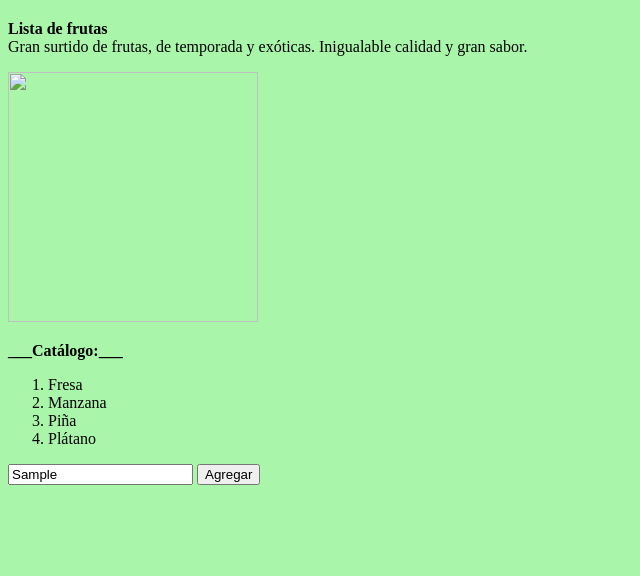
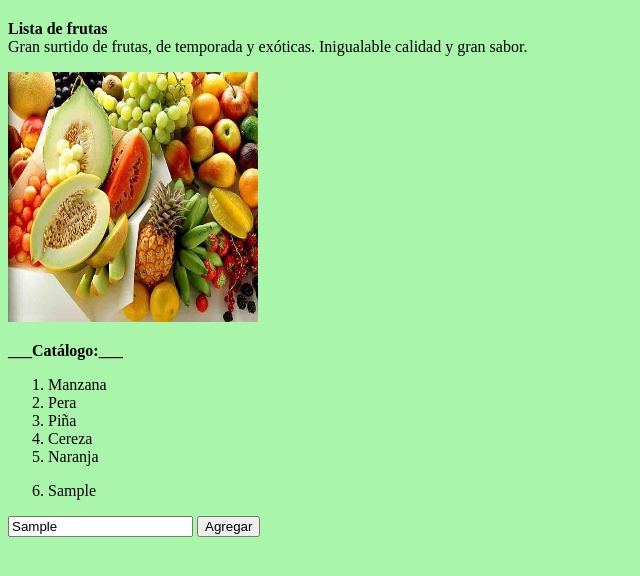
Before and after one commit to AnaSalazar/lista_Frutas, a plain HTML site: page index.html in a window 1280 px wide. Both pictures are taken after typing "Sample" into the empty fields and a click on the button "Agregar". Shown: the part 60-636 px from the top of the page, without its empty margins (0-640 px from the left). Drawn offline with Linux system fonts and the light colour scheme.

Commit message:
modificacion de mi index y adición del .js y .md

```diff
--- /dev/null
+++ b/assets/js/javascript.js
@@ -0,0 +1,12 @@
+var frutas = []; //arreglo vacio para guardar mi lista
+function agregarFruta(){
+    var fruta=document.getElementById("fruta").value; //valor traido del input
+    frutas.push(fruta);//si no pongo el push antes de lo siguiente no funciona de manera correcta
+    var longitud = frutas.length;
+    var texto = ""; //string vacio para "guardar" lo que se va a imprimir
+
+    for(var i = 0; i < longitud; i++){
+        texto += "<li>" + frutas[i] + "</li>";
+    }
+    document.getElementById("lista").innerHTML = texto;
+}
--- a/index.html
+++ b/index.html
@@ -1,26 +1,29 @@
 <!DOCTYPE html>
-<html>
+<html lang="es">
   <head>
     <meta charset="utf-8">
     <title>Lista de frutas</title>
+    <script type="text/javascript" src="assets\js\javascript.js">
+    //para enlazar mi .js no debo olvidar poner toda la "ruta"
+    </script>
   </head>
   <body>
     <BODY BGCOLOR="#A9F5A9">
      <h1><i><strong>Fruteria Steph's</strong></i></h1>
      <p><strong>Lista de frutas</strong><br>
        Gran surtido de frutas, de temporada y exóticas. Inigualable calidad y gran sabor.</p>
-     <img src="fruteria1.jpg" height="250" width="250">
+     <img src="assets\fruteria1.jpg" height="250" width="250">
      <p><strong>___Catálogo:___</strong></p>
      <ol>
-       <li>Fresa</li>
        <li>Manzana</li>
+       <li>Pera</li>
        <li>Piña</li>
-       <li>Plátano</li>
+       <li>Cereza</li>
+       <li>Naranja</li>
      </ol>
-     <input type="text" id="agregar_Fruta">
+     <ol id="lista" start="6">
+     </ol>
+     <input type="text" id="fruta" placeholder="Fruta">
      <button type="button" onclick="agregarFruta();">Agregar</button>
-     <script type="text/javascript" src="assets\js\javascript.js">
-     //para enlazar mi .js no debo olvidar poner toda la "ruta"
-     </script>
   </body>
 </html>
```
Also changed, not shown: assets/fruteria1.jpg (added), 1 other file.
